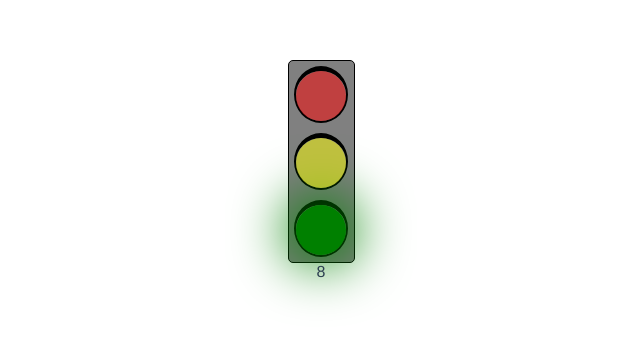
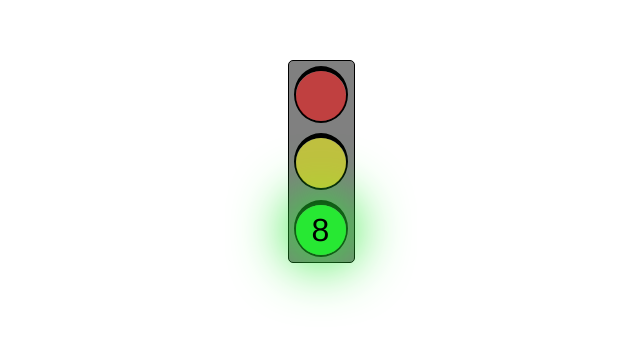
Before and after one commit to KOGIR0/traffic-light, a Vue app: page /green in a window 1280 px wide. Shown: the top 340 px of the page, without its empty margins (319-959 px from the left). Built offline with nearby package versions, Linux system fonts and the light colour scheme.

Commit message:
Added CurcleLight component and Timer

```diff
--- a/package.json
+++ b/package.json
@@ -11,7 +11,8 @@
   },
   "dependencies": {
     "vue": "^2.5.2",
-    "vue-router": "^3.0.1"
+    "vue-router": "^3.0.1",
+    "vuex": "^3.6.2"
   },
   "devDependencies": {
     "autoprefixer": "^7.1.2",
--- a/src/App.vue
+++ b/src/App.vue
@@ -13,14 +13,30 @@ export default {
           direction: 'down'
       }
   },
+  methods:
+  {
+      updateDirection()
+      {
+        if(this.$route.path === '/green')
+        {
+            console.log("up");
+            this.direction = 'up';
+        } else if(this.$route.path === '/red') {
+            this.direction = 'down';
+        }
+      }
+  },
+  mounted()
+  {
+      this.updateDirection();
+  },
   updated()
   {
-      if(this.$route.path === '/green')
-      {
-          this.direction = 'up';
-      } else if(this.$route.path == '/red') {
-          this.direction = 'down';
-      }
+      this.updateDirection();
+  },
+  beforeUpdate()
+  {
+      console.log("update");
   }
 }
 </script>
--- /dev/null
+++ b/src/components/CircleLight.vue
@@ -0,0 +1,73 @@
+<template>
+    <div class="border">
+        <div class="light"
+            :class="{ active: isActive, unactive: !isActive, blink: +message <= 3 && isActive }"
+            :style="[isActive ?
+                    { backgroundColor: circleColor, boxShadow: `0 0 55px 10px ${circleColor}` } :
+                    { backgroundColor: circleColor }]"
+            >
+        {{ isActive ? message : null }}
+        </div>
+    </div>
+</template>
+
+
+<script>
+export default {
+    props: [
+        'message',
+        'circleColor',
+        'isActive'
+    ],
+    data: function()
+    {
+        return {
+            timer: 0
+        };
+    }
+}
+</script>
+
+<style>
+.border
+{
+    width: 50px;
+    height: 50px;
+    border-radius: 100%;
+    border: 2px solid black;
+    border-top: 5px solid black;
+    margin: 5px;
+}
+
+.light
+{
+    width: 100%;
+    height: 100%;
+    border-radius: 100%;
+
+    color: black;
+    line-height: 50px;
+    font-size: 32px;
+}
+
+.unactive
+{
+    opacity: 0.5;
+}
+
+.active
+{
+    opacity: 1;
+}
+
+.blink
+{
+    animation: blink 0.7s infinite ease-in-out;
+}
+
+@keyframes blink {
+    from {opacity: 0.5;}
+    50% {opacity: 1}
+    to {opacity: 0.5;}
+}
+</style>
--- a/src/components/Green.vue
+++ b/src/components/Green.vue
@@ -1,7 +1,6 @@
 <template>
     <div>
-        <traffic-light :active="'green'"/>
-        <div>{{this.timer.timeLeft}}</div>
+        <traffic-light :active="this.$store.state.green" :timeLeft="this.timer.timeLeft"/>
     </div>
 </template>
 
@@ -15,16 +14,14 @@ export default {
             timer: new Timer(15)
         };
     },
-    props: ['direction'],
     components:
     {
         'traffic-light': TrafficLight
     },
-    mounted()
+    updated()
     {
-        setTimeout(() => {
-            this.$router.push('/yellow')
-        }, 15000);
+        if(this.timer.timeLeft <= 0)
+            this.$router.push('/yellow');
     }
 }
 </script>
--- a/src/components/Red.vue
+++ b/src/components/Red.vue
@@ -1,7 +1,6 @@
 <template>
     <div>
-        <traffic-light :active="'red'"/>
-        <div>{{ this.timer.timeLeft }}</div>
+        <traffic-light :active="'red'" :timeLeft="this.timer.timeLeft"></traffic-light>
     </div>
 </template>
 
@@ -15,16 +14,14 @@ export default {
             timer: new Timer(10)
         }
     },
-    props: ['direction'],
     components:
     {
         'traffic-light': TrafficLight
     },
-    mounted()
+    updated()
     {
-        setTimeout(() => {
-            this.$router.push('/yellow')
-        }, 10000);
+        if(this.timer.timeLeft <= 0)
+            this.$router.push('/yellow');
     }
 }
 </script>
--- a/src/components/TrafficLight.vue
+++ b/src/components/TrafficLight.vue
@@ -1,20 +1,19 @@
 <template>
     <div id="traffic-light">
-        <div class="border">
-            <div id="red" :class="[active == 'red' ? 'active' : 'unactive']"></div>
-        </div>
-        <div class="border">
-            <div id="yellow" :class="[active == 'yellow' ? 'active' : 'unactive']"></div>
-        </div>
-        <div class="border">
-            <div id="green" :class="[active == 'green' ? 'active' : 'unactive']"></div>
-        </div>
+        <circle-light :circleColor="'red'" :isActive="active === 'red'" :message="timeLeft"/>
+        <circle-light :circleColor="'yellow'" :isActive="active === 'yellow'" :message="timeLeft"/>
+        <circle-light :circleColor="this.$store.state.green" :isActive="active === this.$store.state.green" :message="timeLeft"/>
     </div>
 </template>
 
 <script>
+import CircleLight from './CircleLight.vue'
+
 export default {
-    props: ['active']
+    props: ['active', 'timeLeft'],
+    components: {
+        'circle-light': CircleLight
+    }
 }
 </script>
 
@@ -29,61 +28,4 @@ export default {
     margin: 0 auto 0 auto;
     border: 1px solid black;
 }
-
-#red
-{
-    background-color: red;
-}
-
-#yellow
-{
-    background-color: yellow;
-}
-
-#green
-{
-    background-color: green;
-}
-
-#red, #yellow, #green
-{
-    width: 100%;
-    height: 100%;
-    border-radius: 100%;
-}
-
-.border
-{
-    width: 50px;
-    height: 50px;
-    border-radius: 100%;
-    border: 2px solid black;
-    border-top: 5px solid black;
-    margin: 5px;
-}
-
-.unactive
-{
-    opacity: 0.5;
-}
-
-.active
-{
-    opacity: 1;
-}
-
-#red.active
-{
-    box-shadow: 0 0 55px 10px red;
-}
-
-#yellow.active
-{
-    box-shadow: 0 0 55px 10px yellow;
-}
-
-#green.active
-{
-    box-shadow: 0 0 55px 10px green;
-}
 </style>
--- a/src/components/Yellow.vue
+++ b/src/components/Yellow.vue
@@ -1,7 +1,6 @@
 <template>
     <div>
-        <traffic-light :active="'yellow'"/>
-        <div>{{this.timer.timeLeft}}</div>
+        <traffic-light :active="'yellow'" :timeLeft="this.timer.timeLeft"/>
     </div>
 </template>
 
@@ -20,21 +19,18 @@ export default {
     {
         'traffic-light': TrafficLight
     },
-    mounted()
+    updated()
     {
         if(this.$props)
         {
-            console.log(this.$props.direction);
             if(this.$props.direction === 'up')
             {
-                setTimeout(() => {
+                if(this.timer.timeLeft <= 0)
                     this.$router.push('/red');
-                }, 3000);
             } else if (this.$props.direction === 'down')
             {
-                setTimeout(() => {
-                    this.$router.push('/green')
-                }, 3000);
+                if(this.timer.timeLeft <= 0)
+                    this.$router.push('/green');
             }
         }
     }
--- a/src/main.js
+++ b/src/main.js
@@ -1,15 +1,27 @@
 // The Vue build version to load with the `import` command
 // (runtime-only or standalone) has been set in webpack.base.conf with an alias.
 import Vue from 'vue'
+import Vuex from 'vuex'
 import App from './App'
 import router from './router'
 
 Vue.config.productionTip = false
+Vue.use(Vuex);
+
+const store = new Vuex.Store({
+    state: {
+        green: 'rgb(39, 232, 51)'
+    },
+    mutations: {
+
+    }
+})
 
 /* eslint-disable no-new */
 new Vue({
   el: '#app',
   router,
+  store: store,
   components: { App },
   template: '<App/>'
 })
--- a/src/router/index.js
+++ b/src/router/index.js
@@ -3,6 +3,7 @@ import Router from 'vue-router'
 import Red from '@/components/Red'
 import Green from '@/components/Green'
 import Yellow from '@/components/Yellow'
+import TrafficLight from '@/components/TrafficLight'
 
 Vue.use(Router)
 
```
Also changed, not shown: 1 other file (tests, documents, lock files or other folders).
